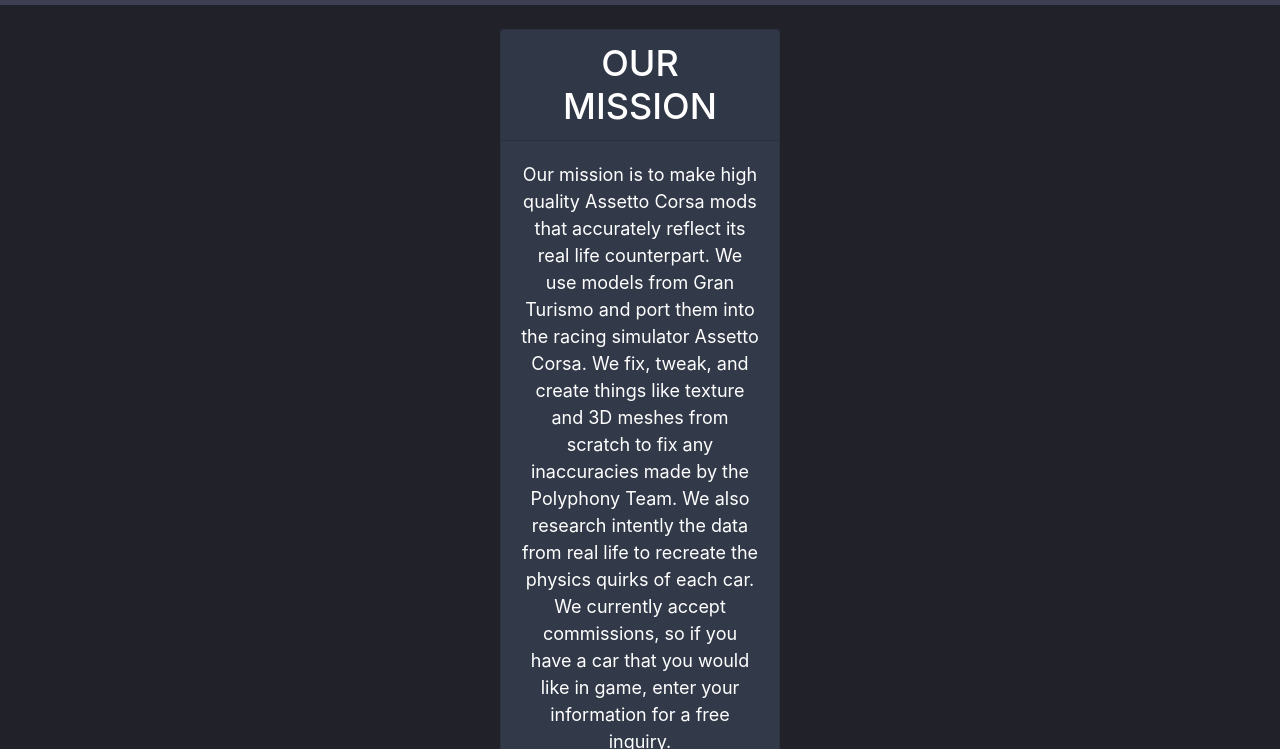
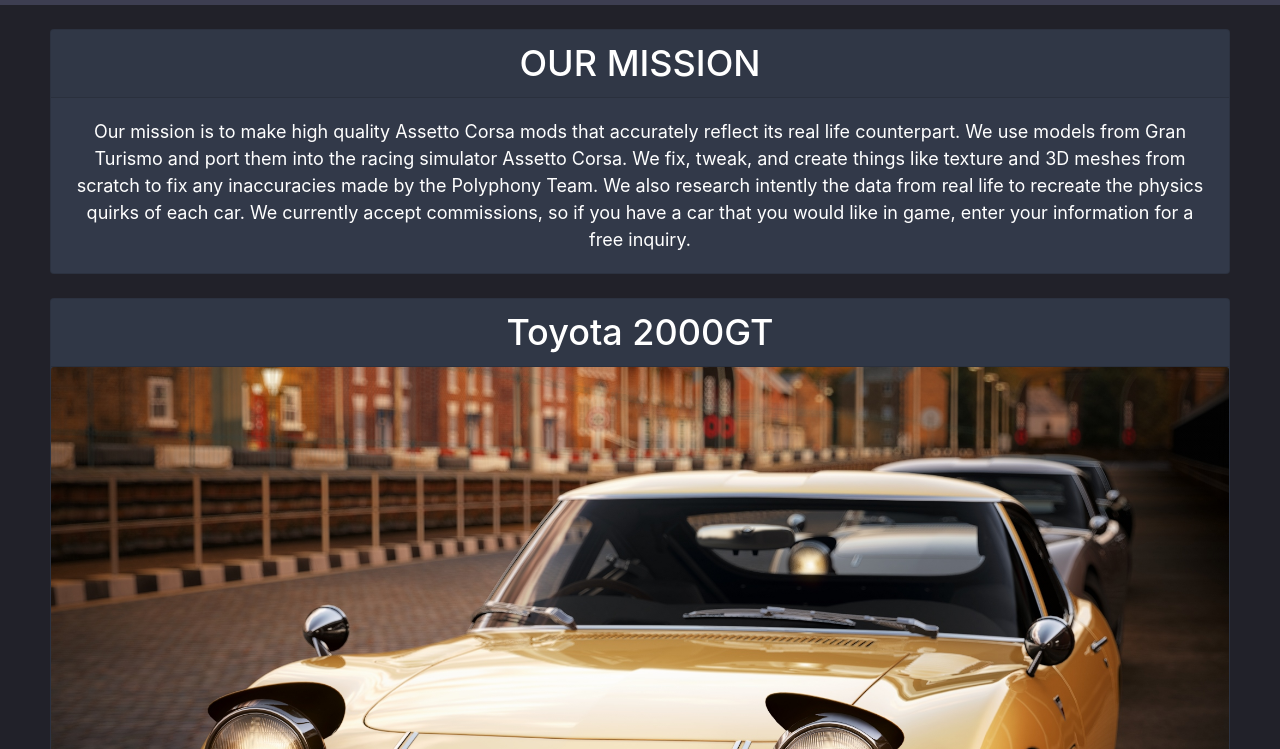
Before and after one commit to njespenido/final_project_draft, a plain HTML site: page index.html in a window 1280 px wide. Shown: the part 51-800 px from the top of the page. Drawn offline with nearby package versions, Linux system fonts and the light colour scheme.

Commit message:
Update index.html

```diff
--- a/index.html
+++ b/index.html
@@ -45,7 +45,7 @@
 
         .main-container{
             align-items: center;
-            margin: 500px;
+            margin: 50px;
         }
         .card-header{
             text-align: center;
```
